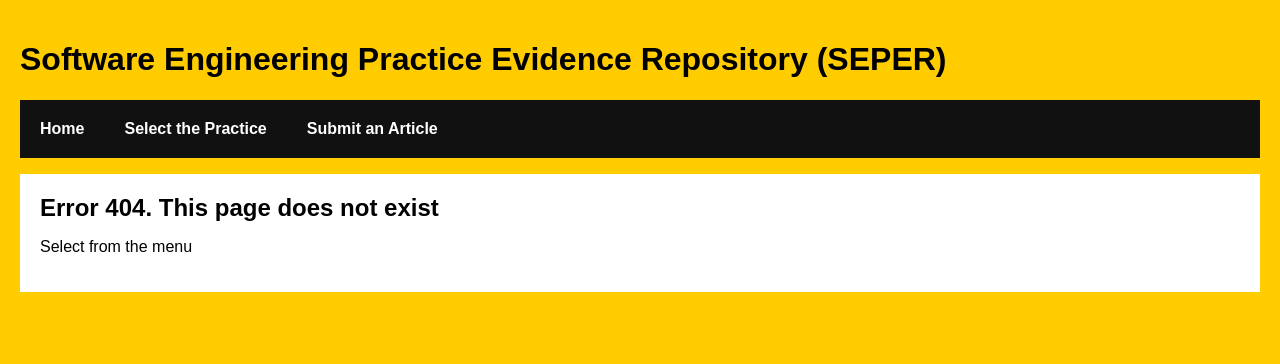
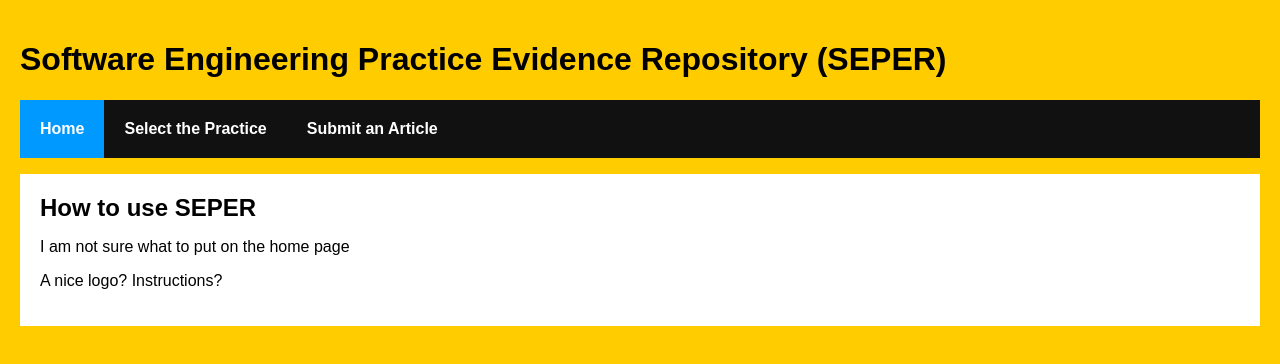
Before and after one commit to AUT-CISE-Semster2/SEPER-App, a React (Create React App) app in the folder seper-app/: page / in a window 1280 px wide. Before the commit this address led to /404. Shown: the top 364 px of the page. Built offline with nearby package versions, Linux system fonts and the light colour scheme.

Commit message:
Update App.js

```diff
--- a/seper-app/src/App.js
+++ b/seper-app/src/App.js
@@ -25,8 +25,8 @@ const App = () =>  {
             <Route exact path="/" component={Home}/>
             <Route  path="/SEPractice" component={SEPractice}/>
             <Route  path="/SubmitArticle" component={SubmitArticle}/>
-            <Route exact path="/404" component={NotFoundPage}/>
-            <Redirect to="/404"/>
+            {/* <Route exact path="/404" component={NotFoundPage}/> */}
+            {/* <Redirect to="/404"/> */}
           </div>
         </div>
         </Router>
```
